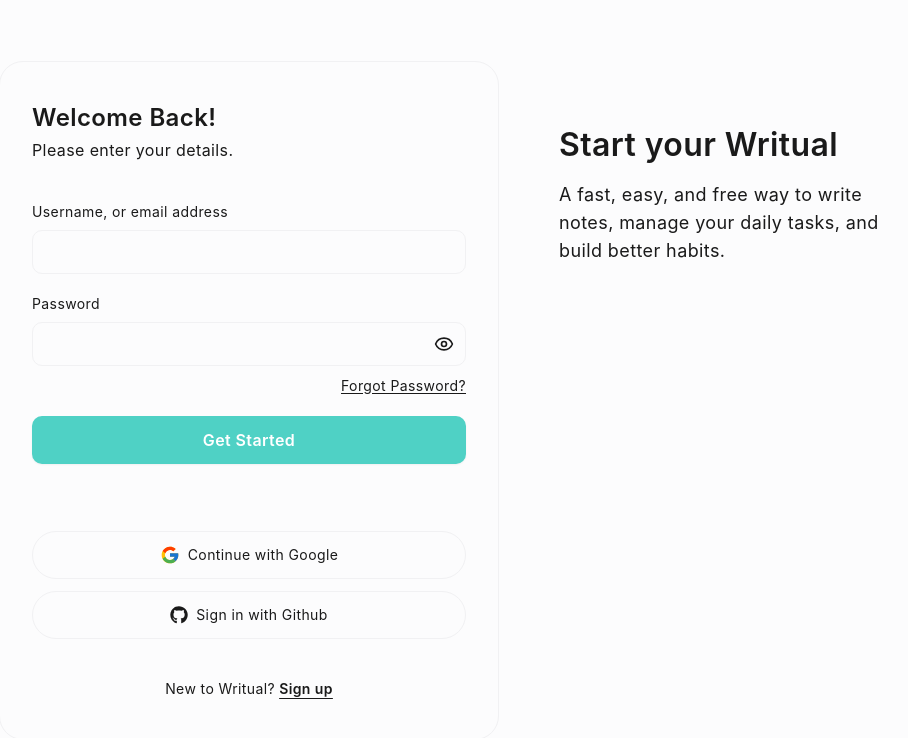
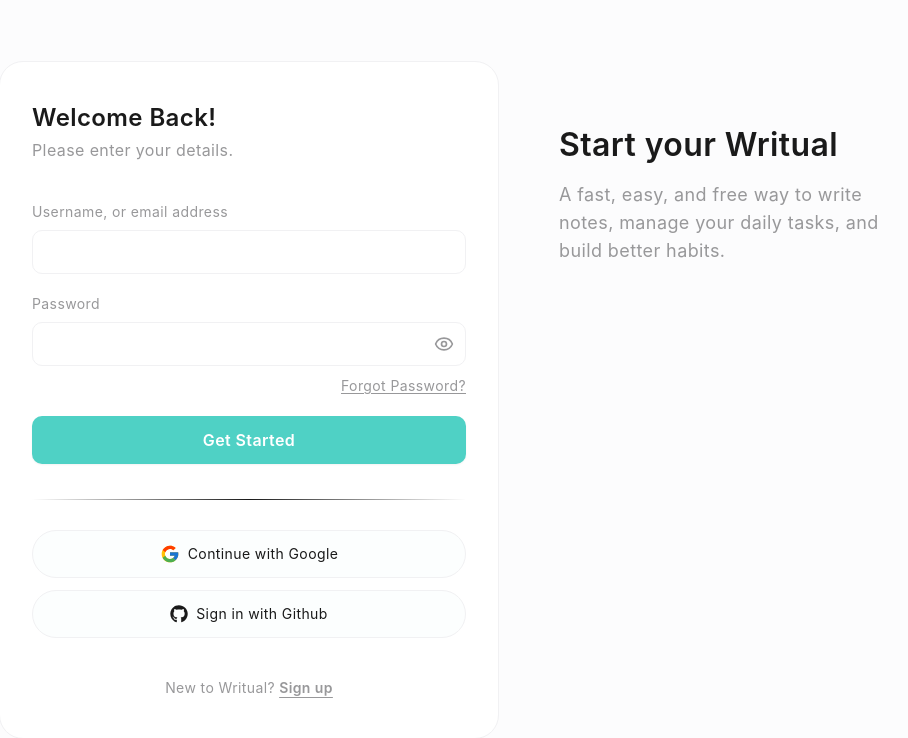
Before and after one commit to devJennyy/supa-pos, a Next.js app: page /login in a window 1280 px wide. Shown: the top 738 px of the page, without its empty margins (81-989 px from the left). Built offline with nearby package versions, Linux system fonts and the light colour scheme; no server answers.

Commit message:
Improve color styles.

```diff
--- a/app/globals.css
+++ b/app/globals.css
@@ -104,7 +104,7 @@
   --foreground: #FFFFFF;
   --primary: #4FD1C5;
   --primary-foreground: #FFFFFF;
-  --secondary: #A0AEC0;
+  --secondary: #9FADBF;
   --secondary-foreground: oklch(0.985 0 0);
   --muted: oklch(0.269 0 0);
   --muted-foreground: #A0AEC0;
--- a/app/login/page.tsx
+++ b/app/login/page.tsx
@@ -108,18 +108,16 @@
   return (
     <main
       id="/login"
-      className="w-full 4xl:flex-none flex-1 flex justify-center items-center overflow-hidden dark:bg-secondaryBackground"
+      className="w-full 4xl:flex-none flex-1 flex justify-center items-center overflow-hidden"
     >
       <div className="w-full max-w-[1280px] !mx-auto sm:px-5 px-4 3xl:py-20 py-10 flex lg:flex-row flex-col-reverse justify-center lg:items-start items-center">
         <form
           onSubmit={handleLogIn}
-          className="w-full max-w-[500px] rounded-3xl sm:py-10 p-8 gap-10 flex flex-col justify-start bg-secondaryFill dark:bg-background border border-secondaryBorder dark:shadow-[0_4px_20px_rgba(0,0,0,0.05)]"
+          className="w-full max-w-[500px] rounded-3xl sm:py-10 p-8 gap-10 flex flex-col justify-start bg-secondaryBackground border dark:shadow-[0_4px_20px_rgba(0,0,0,0.05)]"
         >
           <div className="w-full flex flex-col gap-1 ">
-            <h1 className="text-2xl font-semibold text-primaryText">
-              Welcome Back!
-            </h1>
-            <p className="text-base text-secondaryText">
+            <h1 className="text-2xl font-semibold">Welcome Back!</h1>
+            <p className="text-base text-secondary">
               Please enter your details.
             </p>
           </div>
@@ -128,9 +126,7 @@
             {/* Email */}
             <div className="flex flex-col gap-2 text-left w-full">
               <div className="flex items-center gap-1">
-                <p
-                  className={emailError ? "text-red-500" : "text-secondaryText"}
-                >
+                <p className={emailError ? "text-red-500" : "text-secondary"}>
                   Username, or email address
                 </p>
                 {emailError}
@@ -151,8 +147,8 @@
                     setEmailError(true);
                   }
                 }}
-                className={`w-full h-11 px-4 text-primaryText border rounded-lg outline-none
-      ${emailError ? "border-red-500" : "border-primaryBorder"}
+                className={`w-full h-11 px-4 border rounded-lg outline-none
+      ${emailError ? "border-red-500" : "border"}
       darkfocus:shadow-sm focus-visible:ring-1 dark:ring-stone-100 ring-stone-700`}
               />
             </div>
@@ -161,9 +157,7 @@
             <div className=" flex flex-col gap-2 text-left">
               <div className="flex items-center gap-1">
                 <p
-                  className={
-                    passwordError ? "text-red-500" : "text-secondaryText"
-                  }
+                  className={passwordError ? "text-red-500" : "text-secondary"}
                 >
                   Password
                 </p>
@@ -180,8 +174,8 @@
                       setPasswordError(false);
                     }
                   }}
-                  className={`w-full h-11 text-primaryText px-4 pr-11 border rounded-lg outline-none
-        ${passwordError ? "border-red-500" : "border-primaryBorder"}
+                  className={`w-full h-11 px-4 pr-11 border rounded-lg outline-none
+        ${passwordError ? "border-red-500" : "border"}
         darkfocus:shadow-sm focus-visible:ring-1 dark:ring-stone-100 ring-stone-700
         [appearance:textfield] [&::-ms-reveal]:hidden [&::-ms-clear]:hidden [&::-webkit-credentials-auto-fill-button]:hidden`}
                 />
@@ -189,7 +183,7 @@
                 <button
                   type="button"
                   onClick={() => setShowPassword(!showPassword)}
-                  className="absolute inset-y-0 right-3 flex items-center text-secondaryText"
+                  className="absolute inset-y-0 right-3 flex items-center text-secondary"
                 >
                   {showPassword ? <EyeOff size={20} /> : <Eye size={20} />}
                 </button>
@@ -198,7 +192,7 @@
               {/* Forgot Password */}
               <Dialog>
                 <DialogTrigger asChild>
-                  <p className="text-secondaryText hover:text-primaryText transition-default text-end underline underline-offset-2 cursor-pointer !mt-[2px]">
+                  <p className="text-secondary hover:text-foreground transition-default text-end underline underline-offset-2 cursor-pointer !mt-[2px]">
                     Forgot Password?
                   </p>
                 </DialogTrigger>
@@ -230,8 +224,8 @@
                             setEmailError(true);
                           }
                         }}
-                        className={`w-full h-11 px-4 text-primaryText border rounded-lg outline-none
-    ${emailError ? "border-red-500" : "border-primaryBorder"}
+                        className={`w-full h-11 px-4 border rounded-lg outline-none
+    ${emailError ? "border-red-500" : "border"}
     darkfocus:shadow-sm focus-visible:ring-1 dark:ring-stone-100 ring-stone-700`}
                       />
                     </div>
@@ -264,30 +258,30 @@
             )}
           </div>
 
-          <div className="w-full h-[2px] rounded-full !mt-[-5px] dark:bg-primaryFill/50 bg-gradient-to-l from-primaryFill/0 via-primaryFill to-primaryFill/0"></div>
+          <div className="w-full h-[1px] rounded-full !mt-[-5px] dark:bg-foreground/0 bg-gradient-to-l from-foreground/0 via-foreground to-foreground/0"></div>
 
           <div className="w-full flex flex-col gap-3 !mt-[-10px]">
             <button
               onClick={() => handleGoogleLogin()}
-              className="w-full h-12 dark:bg-primaryFill/50 hover:dark:bg-primaryFill active:dark:bg-primaryFill dark:border-primaryBorder bg-primaryFill/20 hover:bg-primaryFill/30 active:bg-primaryFill/30 border border-primaryBorder/20 hover:border-primaryBorder/30 active:border-primaryBorder/30 transition-default rounded-full flex justify-center items-center gap-2 cursor-pointer"
+              className="w-full h-12 dark:bg-input/50 hover:dark:bg-input active:dark:bg-input dark:border bg-input/20 hover:bg-input/30 active:bg-input/30 border transition-default rounded-full flex justify-center items-center gap-2 cursor-pointer"
             >
               <FcGoogle size={20} />
-              <p className="text-primaryText text-sm">Continue with Google</p>
+              <p className="text-sm">Continue with Google</p>
             </button>
             <button
               onClick={() => handleGitHubLogin()}
-              className="w-full h-12 dark:bg-primaryFill/50 hover:dark:bg-primaryFill active:dark:bg-primaryFill dark:border-primaryBorder bg-primaryFill/20 hover:bg-primaryFill/30 active:bg-primaryFill/30 border border-primaryBorder/20 hover:border-primaryBorder/30 active:border-primaryBorder/30 transition-default rounded-full flex justify-center items-center gap-2 cursor-pointer"
+              className="w-full h-12 dark:bg-input/50 hover:dark:bg-input active:dark:bg-input dark:border bg-input/20 hover:bg-input/30 active:bg-input/30 border transition-default rounded-full flex justify-center items-center gap-2 cursor-pointer"
             >
-              <FaGithub size={18} className="text-primaryText" />
-              <p className="text-primaryText text-sm">Sign in with Github</p>
+              <FaGithub size={18} />
+              <p className="text-sm">Sign in with Github</p>
             </button>
           </div>
 
-          <p className="text-center text-sm text-secondaryText">
+          <p className="text-center text-sm text-secondary">
             New to Writual?
             <Link
               href={"/register-account"}
-              className="text-primaryText font-semibold underline underline-offset-4 !ml-1"
+              className="font-semibold underline underline-offset-4 !ml-1"
             >
               Sign up
             </Link>
@@ -296,10 +290,8 @@
 
         <div className="w-full lg:max-w-1/2 max-w-[450px] lg:p-10 lg:!mb-0 !mb-5">
           <div className="p-5 flex flex-col gap-3 w-full lg:items-start items-center">
-            <h1 className="text-primaryText text-[2rem] font-semibold">
-              Start your Writual
-            </h1>
-            <p className="text-secondaryText text-lg md:max-w-[340px] lg:text-left text-center">
+            <h1 className="text-[2rem] font-semibold">Start your Writual</h1>
+            <p className="text-secondary text-lg md:max-w-[340px] lg:text-left text-center">
               A fast, easy, and free way to write notes, manage your daily
               tasks, and build better habits.
             </p>
```
